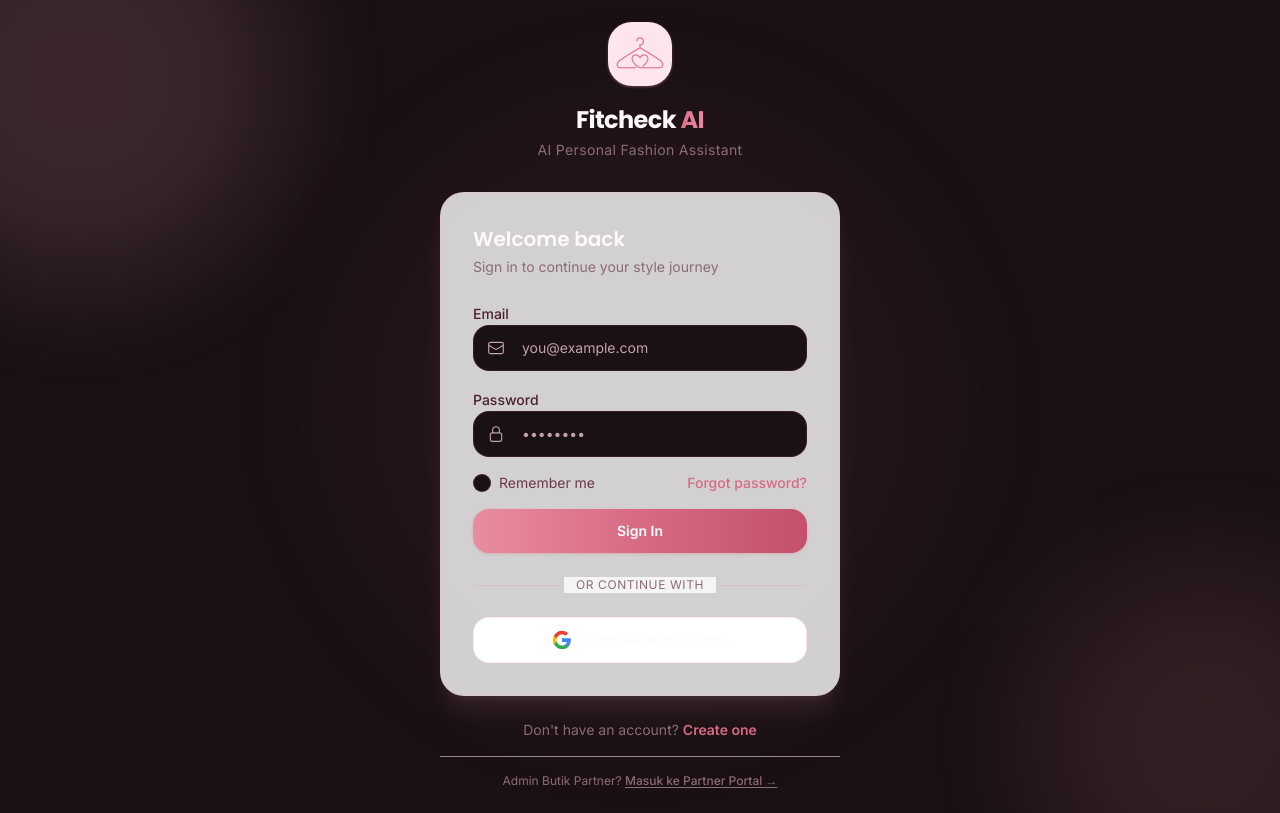
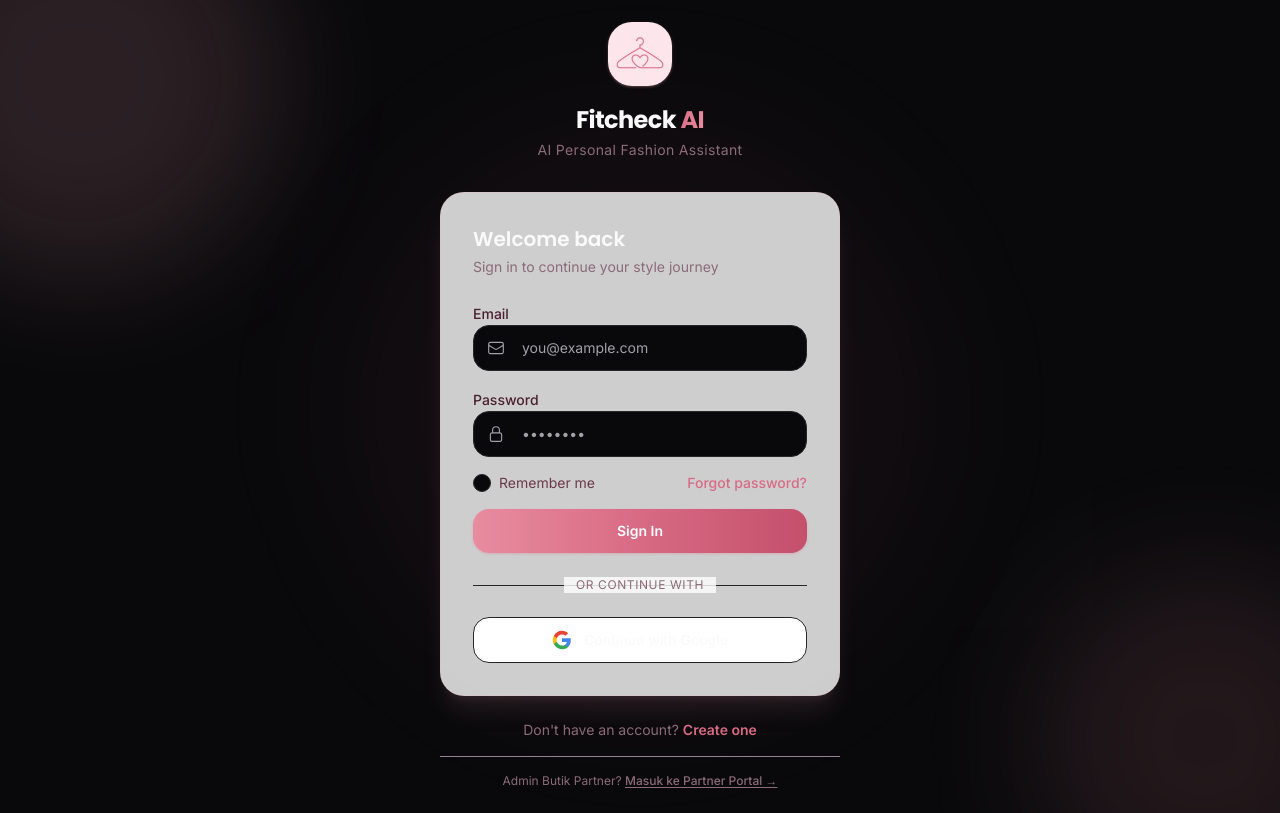
Before and after one commit to surya-po/outfitcheck-ai, a Next.js app: page /login in a window 1280 px wide. Built offline with nearby package versions, Linux system fonts and the light colour scheme.

Commit message:
style: overhaul dark mode theme for better clarity and premium feel

```diff
--- a/src/app/globals.css
+++ b/src/app/globals.css
@@ -110,24 +110,24 @@
 }
 
 .dark {
-  --background: #1A1114;
-  --foreground: #FFF9FB;
-  --card: #25181D;
-  --card-foreground: #FFF9FB;
-  --popover: #25181D;
-  --popover-foreground: #FFF9FB;
+  --background: #09090b;
+  --foreground: #fafafa;
+  --card: #18181b;
+  --card-foreground: #fafafa;
+  --popover: #18181b;
+  --popover-foreground: #fafafa;
   --primary: #F26B8A;
   --primary-foreground: #FFFFFF;
-  --secondary: #3D2430;
-  --secondary-foreground: #FFF9FB;
-  --muted: #3D2430;
-  --muted-foreground: #C4A0AE;
-  --accent: #4A2838;
-  --accent-foreground: #FFF9FB;
-  --destructive: #E24B4B;
-  --destructive-foreground: #FFFFFF;
-  --border: rgba(242, 107, 138, 0.15);
-  --input: rgba(242, 107, 138, 0.2);
+  --secondary: #27272a;
+  --secondary-foreground: #fafafa;
+  --muted: #27272a;
+  --muted-foreground: #a1a1aa;
+  --accent: #27272a;
+  --accent-foreground: #fafafa;
+  --destructive: #7f1d1d;
+  --destructive-foreground: #f87171;
+  --border: #27272a;
+  --input: #27272a;
   --ring: #F26B8A;
   --success: #2E9E68;
   --warning: #F4A524;
@@ -138,13 +138,13 @@
   --chart-4: #E14D72;
   --chart-5: #E24B4B;
 
-  --sidebar: #1A1114;
-  --sidebar-foreground: #FFF9FB;
+  --sidebar: #09090b;
+  --sidebar-foreground: #fafafa;
   --sidebar-primary: #F26B8A;
   --sidebar-primary-foreground: #FFFFFF;
-  --sidebar-accent: #25181D;
-  --sidebar-accent-foreground: #FFF9FB;
-  --sidebar-border: rgba(242, 107, 138, 0.15);
+  --sidebar-accent: #18181b;
+  --sidebar-accent-foreground: #fafafa;
+  --sidebar-border: #27272a;
   --sidebar-ring: #F26B8A;
 }
 
```
